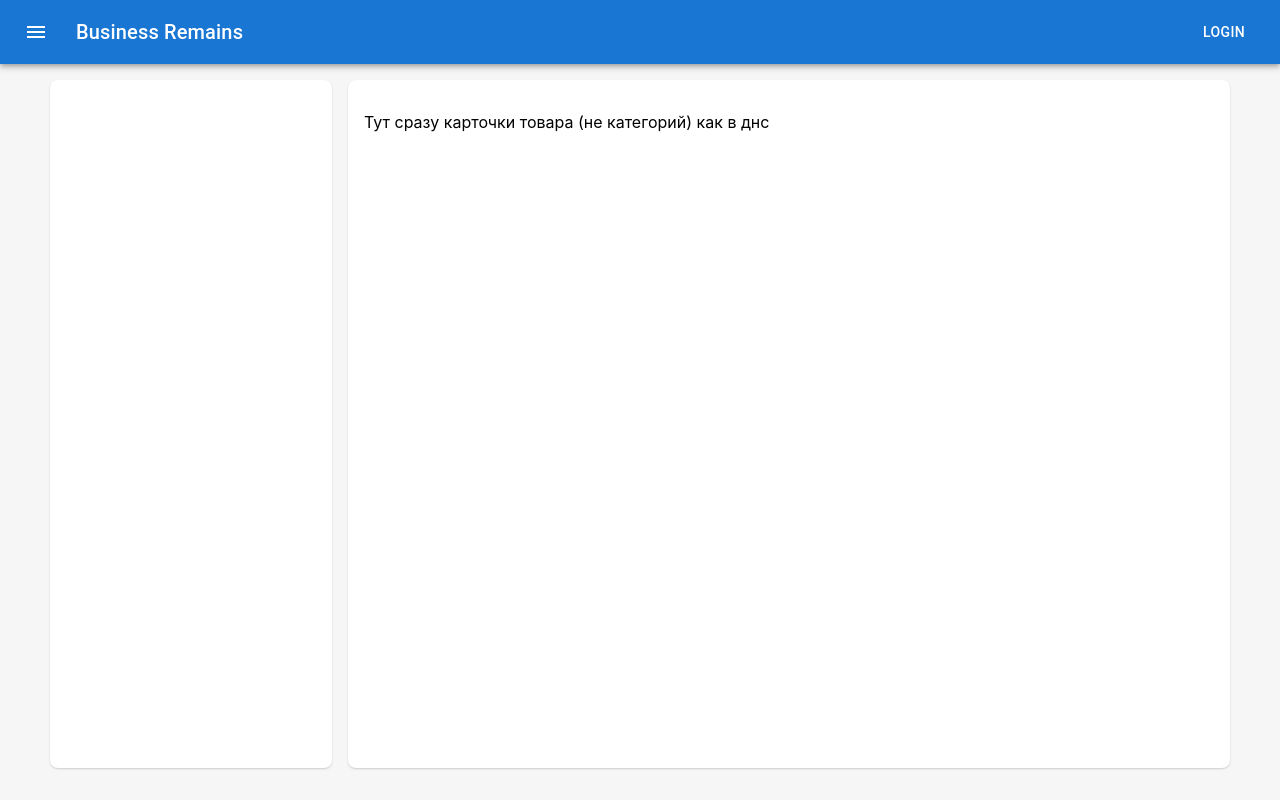
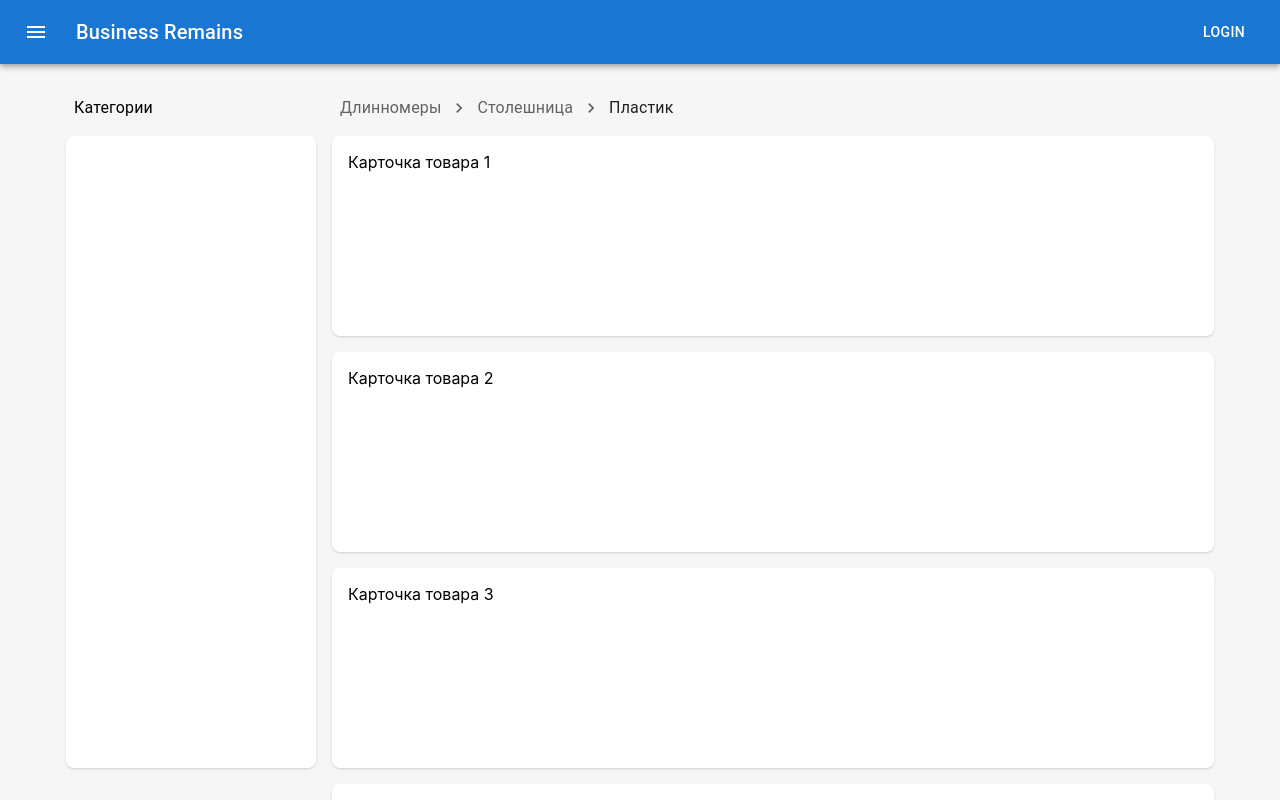
Before and after one commit to REMAINS-TEAM/remains, a React (Create React App) app in the folder fe/: page / in a window 1280 px wide. Shown: the top 800 px of the page. Built offline with nearby package versions, Linux system fonts and the light colour scheme; no server answers.

Commit message:
Some main page design

```diff
--- /dev/null
+++ b/fe/src/components/BreadCrumbs/index.tsx
@@ -0,0 +1,49 @@
+import * as React from 'react';
+import Breadcrumbs from '@mui/material/Breadcrumbs';
+import Typography from '@mui/material/Typography';
+import Link from '@mui/material/Link';
+import Stack from '@mui/material/Stack';
+import NavigateNextIcon from '@mui/icons-material/NavigateNext';
+
+function handleClick(event: React.MouseEvent<HTMLAnchorElement, MouseEvent>) {
+  event.preventDefault();
+  console.info('You clicked a breadcrumb.');
+}
+
+// TODO (now only design)
+export default function BreadCrumbs() {
+  const breadcrumbs = [
+    <Link
+      underline="hover"
+      key="1"
+      color="inherit"
+      href="/"
+      onClick={handleClick}
+    >
+      Длинномеры
+    </Link>,
+    <Link
+      underline="hover"
+      key="2"
+      color="inherit"
+      href="/getting-started/installation/"
+      onClick={handleClick}
+    >
+      Столешница
+    </Link>,
+    <Typography key="3" color="text.primary">
+      Пластик
+    </Typography>,
+  ];
+
+  return (
+    <Stack spacing={2}>
+      <Breadcrumbs
+        separator={<NavigateNextIcon fontSize="small" />}
+        aria-label="breadcrumb"
+      >
+        {breadcrumbs}
+      </Breadcrumbs>
+    </Stack>
+  );
+}
--- a/fe/src/components/CategoriesTree/units/RecursiveTreeItem/index.tsx
+++ b/fe/src/components/CategoriesTree/units/RecursiveTreeItem/index.tsx
@@ -20,7 +20,7 @@ export function RecursiveTreeItem({
       nodeId={String(category.id)}
       labelText={category.title}
       labelIcon={SupervisorAccountIcon}
-      labelInfo={String(category.countSubCategories || 0)}
+      labelInfo={String(category.countSubCategories || '')}
       color="#1a73e8"
       bgColor="#e8f0fe"
     >
--- a/fe/src/index.css
+++ b/fe/src/index.css
@@ -1,3 +1,7 @@
+* {
+  box-sizing: border-box;
+}
+
 body {
   margin: 0;
   font-family: -apple-system, BlinkMacSystemFont, 'Segoe UI', 'Roboto', 'Oxygen',
--- a/fe/src/pages/MainPage/index.tsx
+++ b/fe/src/pages/MainPage/index.tsx
@@ -1,14 +1,13 @@
 import React from 'react';
 import * as styles from './styles';
-import { Box } from '@mui/material';
+import { Box, Typography } from '@mui/material';
 import categoriesApi from 'store/api/categories';
 import CategoriesTree from 'components/CategoriesTree';
 import MainLayout from 'layouts/MainLayout';
 import Container from 'components/Container';
+import BreadCrumbs from 'components/BreadCrumbs';
 
 // TODO linter
-
-// TODO: загружать в начале только категории верхнего уровня, а потом подгружать при клике с бэка
 
 function MainPage() {
   const {
@@ -19,12 +18,26 @@ function MainPage() {
   return (
     <MainLayout>
       <Box sx={styles.mainContainer}>
-        <Container sx={styles.menuContainer}>
-          <CategoriesTree initCategories={categories} isLoading={isLoading} />
-        </Container>
-        <Container sx={styles.contentContainer}>
-          <p>Тут сразу карточки товара (не категорий) как в днс</p>
-        </Container>
+        <Box sx={styles.leftContainer}>
+          <Box sx={styles.header}>
+            <Typography>Категории</Typography>
+          </Box>
+
+          <Container sx={styles.menuContainer}>
+            <CategoriesTree initCategories={categories} isLoading={isLoading} />
+          </Container>
+        </Box>
+        <Box sx={styles.contentContainer}>
+          <Box sx={styles.header}>
+            <BreadCrumbs />
+          </Box>
+          <Box sx={styles.itemsContainer}>
+            <Container sx={styles.itemContainer}>Карточка товара 1</Container>
+            <Container sx={styles.itemContainer}>Карточка товара 2</Container>
+            <Container sx={styles.itemContainer}>Карточка товара 3</Container>
+            <Container sx={styles.itemContainer}>Карточка товара 4</Container>
+          </Box>
+        </Box>
       </Box>
     </MainLayout>
   );
--- a/fe/src/pages/MainPage/styles.ts
+++ b/fe/src/pages/MainPage/styles.ts
@@ -1,19 +1,47 @@
-import { SxProps } from "@mui/system";
+import { SxProps } from '@mui/system';
 
 export const mainContainer: SxProps = {
-  display: "flex",
-  width: "100%",
-  height: "100%",
-  justifyContent: "space-between",
+  display: 'flex',
+  width: '100%',
+  height: '100%',
+  justifyContent: 'space-between',
   columnGap: 2,
 };
 
+export const header: SxProps = {
+  fontSize: '1rem',
+  py: 2,
+  px: 1,
+};
+
+export const leftContainer: SxProps = {
+  display: 'flex',
+  flexDirection: 'column',
+  minWidth: '250px',
+  height: '100%',
+};
+
 export const menuContainer: SxProps = {
-  display: "flex",
-  flexDirection: "column",
-  minWidth: "250px",
+  width: '100%',
+  height: '100%',
 };
 
 export const contentContainer: SxProps = {
-  width: "100%",
+  width: '100%',
+  display: 'flex',
+  flexDirection: 'column',
 };
+
+export const itemsContainer: SxProps = {
+  width: '100%',
+  display: 'flex',
+  flexDirection: 'column',
+  rowGap: 2,
+  paddingBottom: 4,
+};
+
+export const itemContainer: SxProps = {
+  width: '100%',
+  display: 'flex',
+  height: '200px',
+};
```
